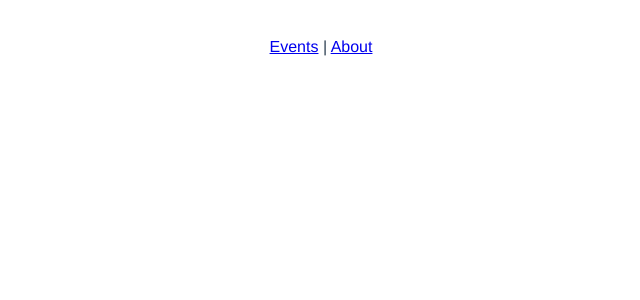
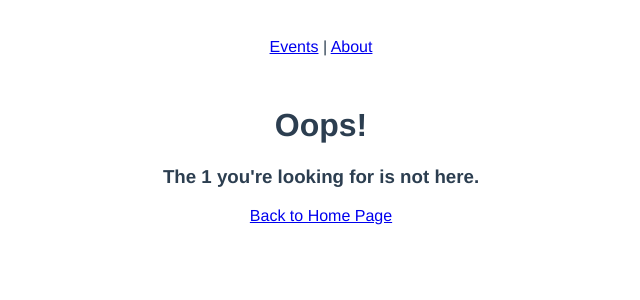
Before and after one commit to Yanek-K/hys-thrills, a Vue app: page /404/1 in a window 1280 px wide. Before the commit this address had no page. Shown: the top 300 px of the page, without its empty margins (319-959 px from the left). Built offline with nearby package versions, Linux system fonts and the light colour scheme.

Commit message:
2/3404 Complete

```diff
--- a/src/router/index.js
+++ b/src/router/index.js
@@ -5,6 +5,7 @@
 import EventLayout from "../views/event/Layout.vue";
 import EventRegister from "../views/event/Register.vue";
 import EventEdit from "../views/event/Edit.vue";
+import NotFound from "../views/NotFound.vue";
 
 const routes = [
   {
@@ -43,6 +44,17 @@
     ],
   },
   {
+    path: "/:catchAll(.*)",
+    name: "NotFound",
+    component: NotFound,
+  },
+  {
+    path: "/404/:resource",
+    name: "404Resource",
+    component: NotFound,
+    props: true,
+  },
+  {
     path: "/event/:afterEvent(.*)",
     redirect: (to) => {
       return { path: "/events/" + to.params.afterEvent };
--- /dev/null
+++ b/src/views/NotFound.vue
@@ -0,0 +1,16 @@
+<template>
+  <h1>Oops!</h1>
+  <h3>The {{ resource }} you're looking for is not here.</h3>
+  <router-link :to="{ name: 'EventList' }">Back to Home Page</router-link>
+</template>
+<script>
+export default {
+  props: {
+    resource: {
+      type: String,
+      required: true,
+      default: "page",
+    },
+  },
+};
+</script>
--- a/src/views/event/Layout.vue
+++ b/src/views/event/Layout.vue
@@ -29,6 +29,10 @@
       })
       .catch((error) => {
         console.log(error);
+        this.$router.push({
+          name: "404Resource",
+          params: { resource: "event" },
+        });
       });
   },
 };
--- a/src/views/event/Register.vue
+++ b/src/views/event/Register.vue
@@ -1,11 +1,21 @@
 <template>
   <div v-if="event">
     <p>Register for the event here</p>
+    <button @click="register">Register Me</button>
   </div>
 </template>
 
 <script>
 export default {
   props: ["event"],
+  methods: {
+    register() {
+      // Call to API
+      // If success, redirect to event details
+      this.$router.push({
+        name: "EventDetails",
+      });
+    },
+  },
 };
 </script>
```
